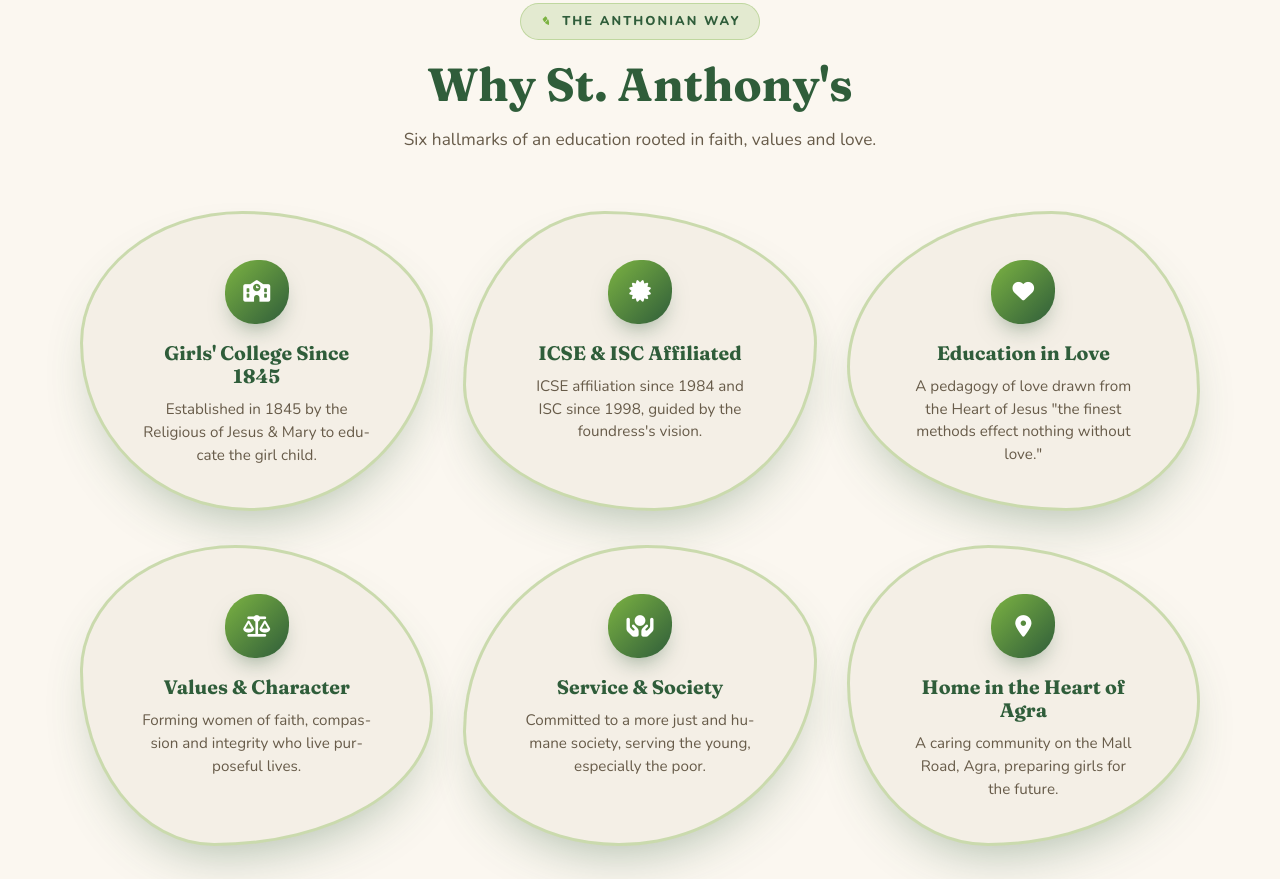
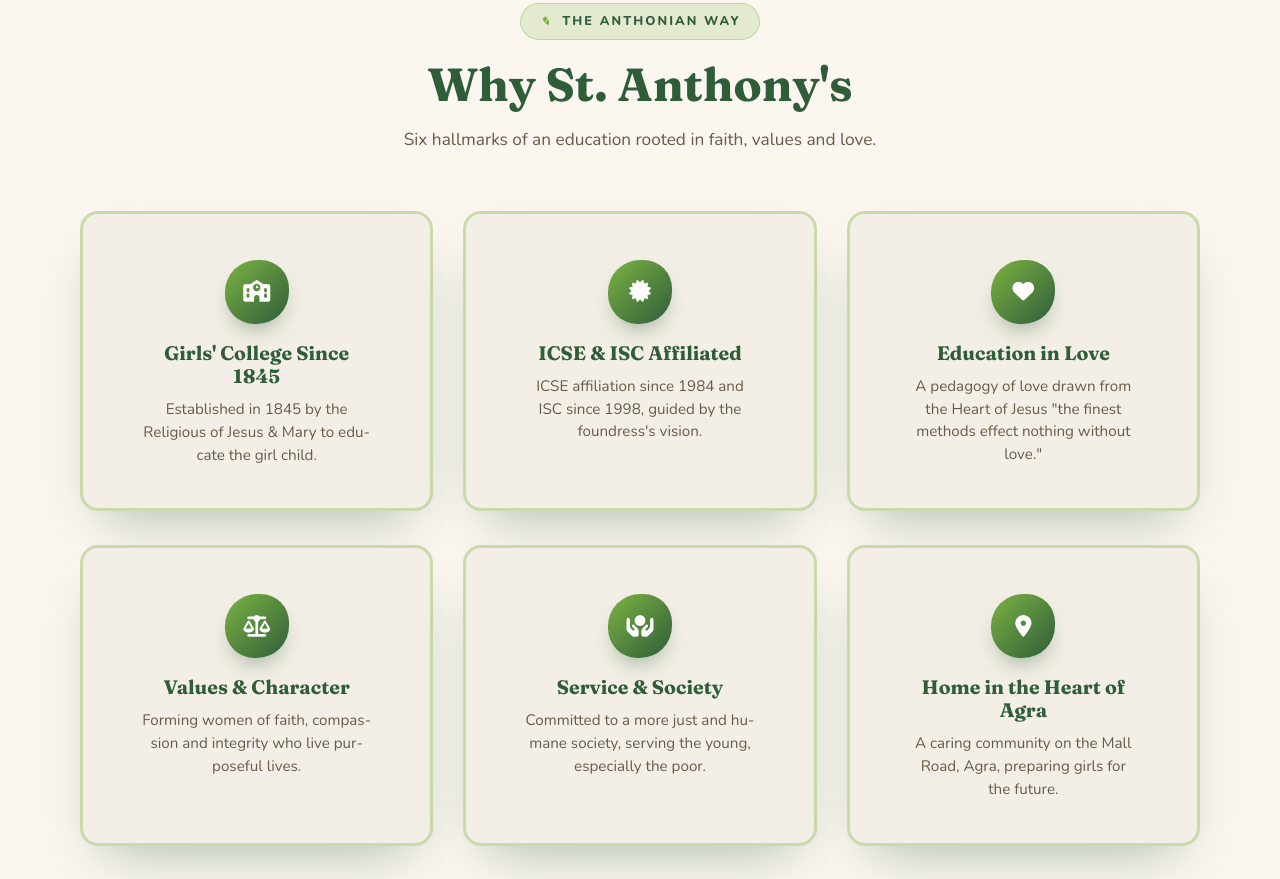
Before and after one commit to Arya9525/template-07-nature-campus, a plain HTML site: page index.html in a window 1280 px wide. Shown: the part 3821-4700 px from the top of the page. Drawn offline with nearby package versions, Linux system fonts and the light colour scheme; animation ran at ten frames a second.

Commit message:
Update Card

```diff
--- a/assets/css/style.css
+++ b/assets/css/style.css
@@ -808,6 +808,20 @@
 .leaf-card:nth-child(6){border-radius:40% 60% 60% 40% / 46% 52% 48% 54%;}
 .leaf-card:nth-child(even){transform:translateY(26px);}
 .leaf-card:nth-child(even):hover{transform:translateY(14px) rotate(2deg) scale(1.02);}
+/* ===== RECTANGULAR variant: the 6 Highlights feature cards (".grove-rect" = index.html
+     Highlights section). Converts the oval border to a clean, moderately rounded
+     rectangle. All colors, green border, green circular icon, typography, spacing,
+     shadows and 3-column layout are unchanged. Other grove sections untouched. ===== */
+.grove-rect .leaf-card{
+  border-radius:18px;
+  display:flex;flex-direction:column;align-items:center;text-align:center;
+}
+.grove-rect .leaf-card:nth-child(2),
+.grove-rect .leaf-card:nth-child(3),
+.grove-rect .leaf-card:nth-child(4),
+.grove-rect .leaf-card:nth-child(5),
+.grove-rect .leaf-card:nth-child(6){border-radius:18px;}
+/* ===== END RECTANGULAR variant ===== */
 .grove-icon{
   width:64px;height:64px;border-radius:50% 44% 50% 46%;margin-bottom:18px;
   background:linear-gradient(135deg,var(--leaf),var(--forest));
@@ -1056,8 +1070,17 @@
 .pin-link:hover i{transform:translateX(5px);}
 
 /* ==================== SEASONAL EVENTS + COUNTDOWN FLOWER ==================== */
+/* ===== FIX: 3-column event grid. Old .events-row (1fr 360px) left an empty right column
+     on pages without a sidebar. Old .season-grid (1fr 1fr) showed only 2 cards per row.
+     Now .events-row is a single column wrapper and .season-grid holds 3 cards per row
+     (4th–6th wrap to the next row automatically). Card UI itself unchanged. ===== */
+/* ORIGINAL:
 .events-row{display:grid;grid-template-columns:1fr 360px;gap:44px;align-items:start;max-width:1120px;margin:0 auto;}
 .season-grid{display:grid;grid-template-columns:1fr 1fr;gap:26px;}
+===== END ORIGINAL ===== */
+.events-row{display:block;max-width:1120px;margin:0 auto;}
+.season-grid{display:grid;grid-template-columns:repeat(3,1fr);gap:26px;}
+/* ===== END 3-column event grid ===== */
 .season-card{
   position:relative;background:var(--card);border:3px solid var(--ring);
   border-top-width:6px;border-radius:24px 24px 24px 24px;padding:24px 24px 20px;
@@ -1673,6 +1696,7 @@
   .n-chips{display:none;}
   .n-brand-text small{display:none;}
   .letters,.saplings,.split,.quotes,.contact-grid,.events-row{grid-template-columns:1fr;}
+  .season-grid{grid-template-columns:repeat(2,1fr);} /* tablet: 2 event cards per row */
   .count-flower-card{position:static;}
   .tree-timeline::before{left:18px;}
   .tree-node{width:100%;text-align:left;padding:26px 0 26px 54px;}
--- a/index.html
+++ b/index.html
@@ -279,7 +279,7 @@
       <h2 class="sec-title">Why St. Anthony's</h2>
       <p class="sec-sub">Six hallmarks of an education rooted in faith, values and love.</p>
     </div>
-    <div class="grove">
+    <div class="grove grove-rect">
       <article class="leaf-card rv">
         <span class="grove-icon" aria-hidden="true"><i class="fa-solid fa-school"></i></span>
         <h3>Girls' College Since 1845</h3>
```
